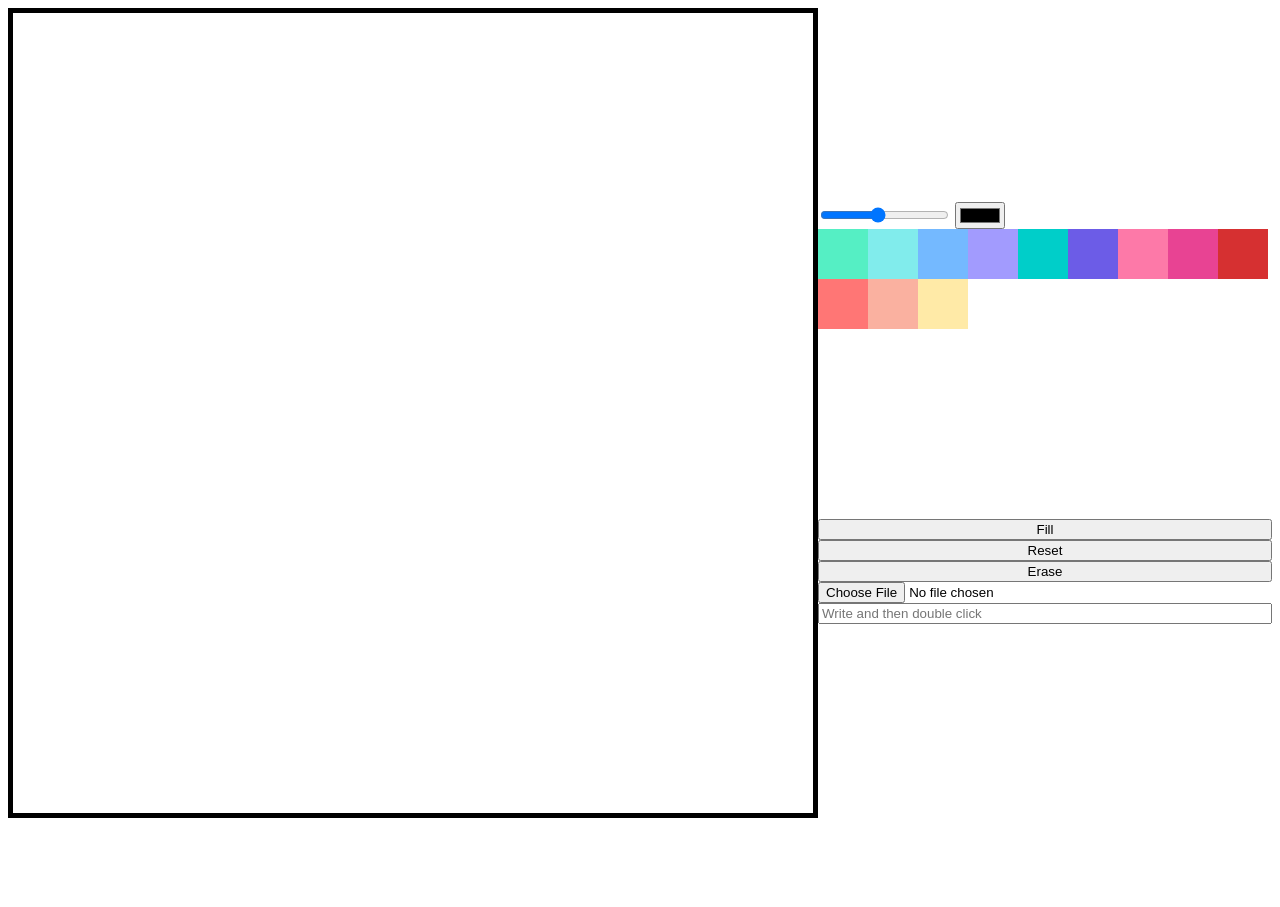
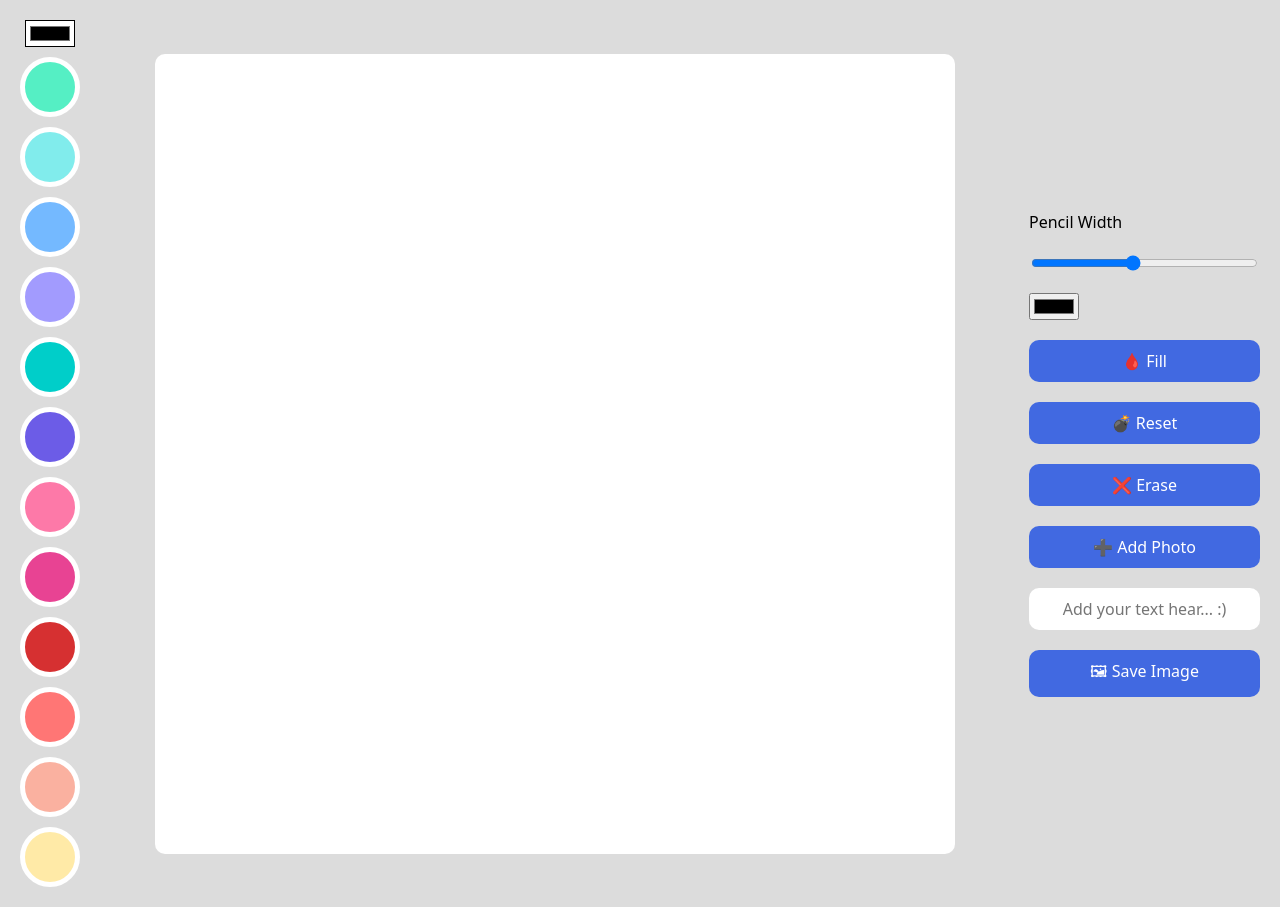
Before and after one commit to dam1007/meme-maker, a plain HTML site: page index.html in a window 1280 px wide. Before the commit the page ends 826 px from the top, so only its background shows below. Drawn offline with Linux system fonts and the light colour scheme.

Commit message:
밈메이커 만들기

```diff
--- a/app.js
+++ b/app.js
@@ -1,3 +1,4 @@
+const saveBtn = document.getElementById('save');
 const textInput = document.getElementById('text');
 const fileInput = document.getElementById('fileInput');
 
@@ -15,6 +16,7 @@ const CANVAS_HEIGHT = 800;
 canvas.width = CANVAS_WIDTH;
 canvas.height = CANVAS_HEIGHT;
 ctx.lineWidth = 2;
+ctx.lineCap = 'round';
 let isPainting = false;
 let isFilling = false;
 
@@ -153,7 +155,7 @@ function onFileChange(e) {
     image.onload = function() {
         //drawImage는 이미지를 필요.
         ctx.drawImage(image, 0, 0, CANVAS_WIDTH, CANVAS_HEIGHT);
-        fileInput.value = null;
+        // fileInput.value = null;
     }
 }
 
@@ -163,11 +165,28 @@ fileInput.addEventListener('change', onFileChange);
 // 10. 텍스트 도장찍기
 function onDoubleClick(e) {
     // console.log(e.offsetX, e.offsetY); // 마우스로 더블클릭한 좌표.
-    ctx.save(); //현재 상태, 색상 스타일 등 모든 것 저장.
     const text = textInput.value;
-    ctx.lineWidth = 1; //strokeText 이전에 선 굵기 바꾸기.
-    ctx.strokeText(text, e.offsetX, e.offsetY);
-    ctx.restore(); //저장했던 버전으로 되돌림. save, restore 사이는 어떤 수정을 하던 저장 x.
+    // textInput에 글자가 있을 때 실행
+    if (text !== '') {
+        ctx.save(); //현재 상태, 색상 스타일 등 모든 것 저장.
+        ctx.lineWidth = 1; //strokeText 이전에 선 굵기 바꾸기.
+        ctx.font = '68px serif'; //폰트 크기, 종류 바꾸기
+        ctx.strokeText(text, e.offsetX, e.offsetY);
+        ctx.restore(); //저장했던 버전으로 되돌림. save, restore 사이는 어떤 수정을 하던 저장 x.
+    }
+
 }
 
 canvas.addEventListener('dblclick', onDoubleClick);
+
+
+// 11. 이미지 저장
+function onSaveImage() {
+    const url = canvas.toDataURL();
+    const a = document.createElement('a');
+    a.href = url;
+    a.download = 'myDrawing.png';
+    a.click();
+}
+
+saveBtn.addEventListener('click', onSaveImage);
--- a/index.html
+++ b/index.html
@@ -6,21 +6,11 @@
     <meta name="viewport" content="width=device-width, initial-scale=1.0" />
     <title>Meme Maker</title>
     <link rel="stylesheet" href="style.css" />
+    <link rel="stylesheet" href="reset.css" />
   </head>
   <body>
-    <canvas></canvas>
-    <div class="wrap">
-      <div>
-        <input
-          id="line-width"
-          type="range"
-          min="1"
-          max="10"
-          value="5"
-          step="0.1"
-        />
-        <input id="line-color" type="color" />
     <div class="palette">
+      <input type="color" id="color">
       <div
         class="color-option"
         style="background-color: #55efc4"
@@ -82,18 +72,31 @@
         data-color="#ffeaa7"
       ></div>
     </div>
-      </div>
+    <canvas></canvas>
     <div class="input-wrap">
-        <button id="mode-btn">Fill</button>
-        <button id="reset-btn">Reset</button>
-        <button id="erase-btn">Erase</button>
+      <span>Pencil Width</span>
+      <input
+        id="line-width"
+        type="range"
+        min="1"
+        max="10"
+        value="5"
+        step="0.1"
+      />
+      <input id="line-color" type="color" />
+      <button id="mode-btn">🩸 Fill</button>
+      <button id="reset-btn">💣 Reset</button>
+      <button id="erase-btn">❌ Erase</button>
+      <label for="fileInput">
+        ➕ Add Photo
         <input type="file" id="fileInput" accept="image/*" />
+      </label>
       <input
         type="text"
         id="text"
-          placeholder="Write and then double click"
+        placeholder="Add your text hear... :)"
       ></input>
-      </div>
+      <button id="save">🖼 Save Image</button>
     </div>
 
     <!-- script -->
--- a/style.css
+++ b/style.css
@@ -1,33 +1,82 @@
+body {
+    margin: 0; padding: 0;
+    display: flex;
+    gap: 20px;
+    justify-content: space-between;
+    align-items: center;
+    background-color: gainsboro;
+    padding: 20px;
+    font-family: system-ui, -apple-system, BlinkMacSystemFont, 'Segoe UI', Roboto, Oxygen, Ubuntu, Cantarell, 'Open Sans', 'Helvetica Neue', sans-serif;
+}
+
 canvas {
     width: 800px;
     height: 800px;
-    border: 5px solid black;
-}
-
-body {
-    display: flex;
-    justify-content: center;
-    align-items: center;
+    background-color: white;
+    border-radius: 10px;
 }
 
 .wrap {
     display: flex;
     flex-direction: column;
-    justify-content: space-evenly;
-    height: 800px;
+    gap: 20px;
 }
 
 .input-wrap {
     display: flex;
     flex-direction: column;
+    gap: 20px;
 }
 
 .palette {
     display: flex;
-    flex-wrap: wrap;
+    flex-direction: column;
+    align-items: center;
+    gap: 10px;
 }
 
 .color-option {
     height: 50px;
     width: 50px;
+    border-radius: 50%;
+    border: 5px solid #fff;
+    cursor: pointer;
+    transition: transform ease-in-out .1s;
 }
+.color-option:hover {
+    transform: scale(1.2);
+}
+
+input#color {
+    background-color: #fff;
+    overflow: hidden;
+}
+
+button, label {
+    all: unset;
+    padding: 10px 0px !important;
+    text-align: center;
+    color: #fff;
+    font-weight: 500;
+    background-color: royalblue;
+    border-radius: 10px;
+    cursor: pointer;
+    transition: opacity linear .1s;
+}
+
+button:hover, label:hover {
+    opacity: 0.85;
+}
+
+input#fileInput {
+    display: none;
+}
+
+input#text {
+    all: unset;
+    padding: 10px 0;
+    text-align: center;
+    border-radius: 10px;
+    font-weight: 500;
+    background-color: #fff;
+}
```
Lines whose indentation alone changed are shown as unchanged.
